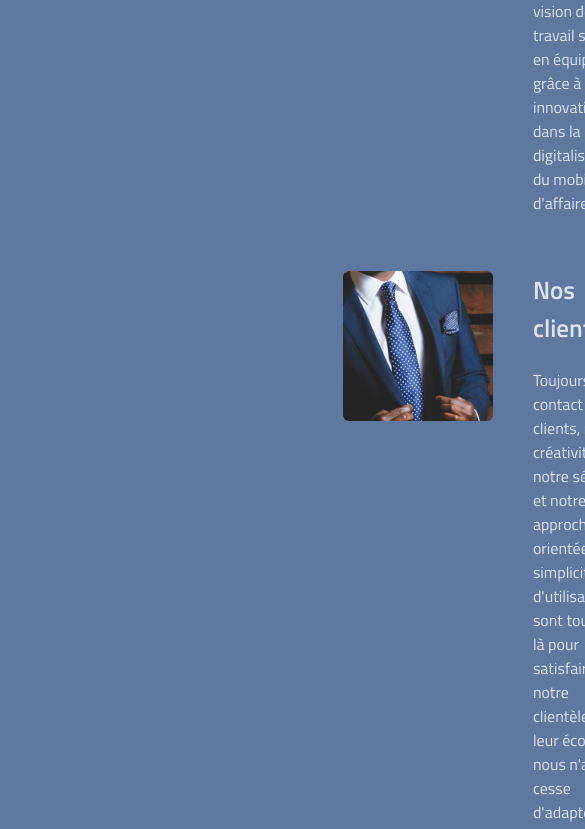
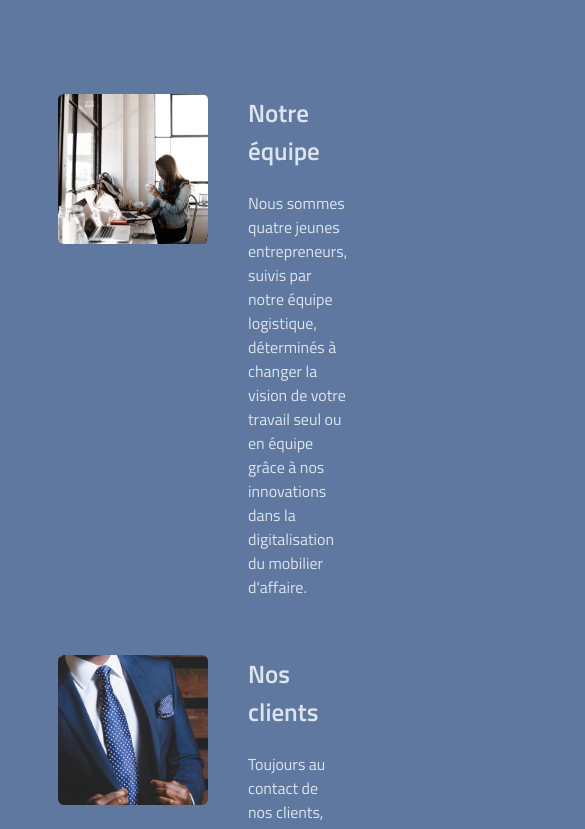
Before and after one commit to LucBansept/Neoffice, a plain HTML site: page index.html in a window 390 px wide. Shown: the part 919-1748 px from the top of the page, 585 px wide, since content can reach past the window. Drawn offline with Linux system fonts and the light colour scheme.

Commit message:
Add files via upload

```diff
--- a/css/components/cases.css
+++ b/css/components/cases.css
@@ -3,8 +3,8 @@
 	display: flex;
 	justify-content: space-around;
 }
-@media (max width:  700px){
-	 .cases{
+@media (max-width:  900px){
+	 .cases {
 	 flex-direction: column;
 	}
 }
```
